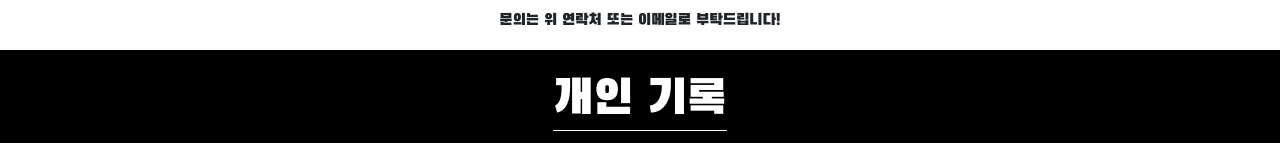
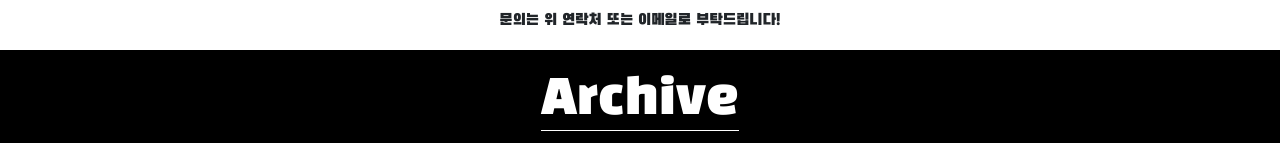
Before and after one commit to goodchuck/YangTi-PortFolio, a Next.js app: page / in a window 1280 px wide. Shown: the part 809-952 px from the top of the page. Built offline with nearby package versions, Linux system fonts and the light colour scheme; a web font is replaced by a local one.

Commit message:
minor : 개인기록 -> Archive로 변경

```diff
--- a/src/app/page.tsx
+++ b/src/app/page.tsx
@@ -269,7 +269,7 @@ export default function Home() {
 
       {/* ARCHIVING */}
       <Flex className="container archive" vertical gap={'middle'} align="center" style={{ backgroundColor: 'black' }}>
-        <div className="header" style={{ color: 'white' }}>개인 기록</div>
+        <div className="header" style={{ color: 'white' }}>Archive</div>
 
         {/* Card들 */}
         <Flex gap={'middle'}>
```
